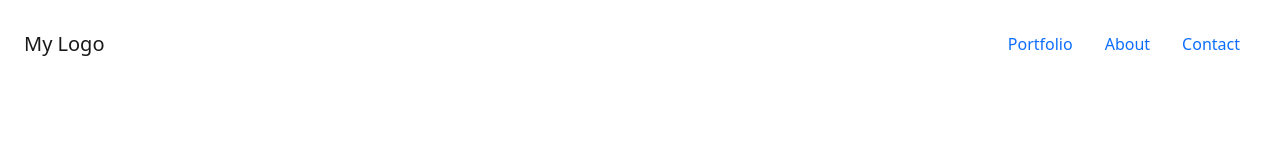
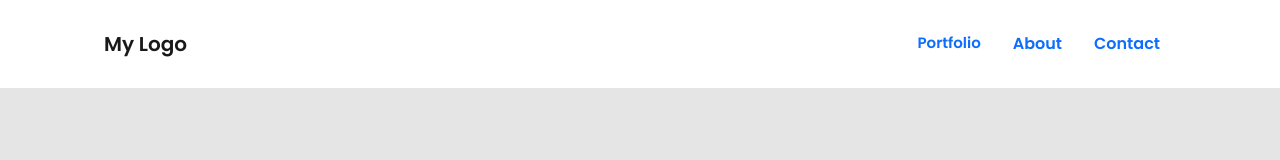
Before and after one commit to KanzaTahreem/Bootstrap-Portfolio, a website: page index.html in a window 1280 px wide. Drawn offline with nearby package versions, Linux system fonts and the light colour scheme.

Commit message:
Add styling for navbar

```diff
--- a/style.css
+++ b/style.css
@@ -1,5 +1,26 @@
-*{
+@import url('https://fonts.googleapis.com/css2?family=Poppins:ital,wght@0,400;0,500;0,600;1,700&display=swap');
+
+* {
   box-sizing: border-box;
   margin: 0;
   padding: 0;
 }
+
+.body {
+  background-color: #e5e5e5;
+  font-family: 'Poppins', sans-serif;
+}
+
+.header {
+  padding: 0 5em 0 5em;
+  font-weight: 700;
+  background-color: white;
+}
+
+.logo {
+  font-size: 1.125em;
+}
+
+.menu {
+  font-size: 0.9375em;
+}
```
